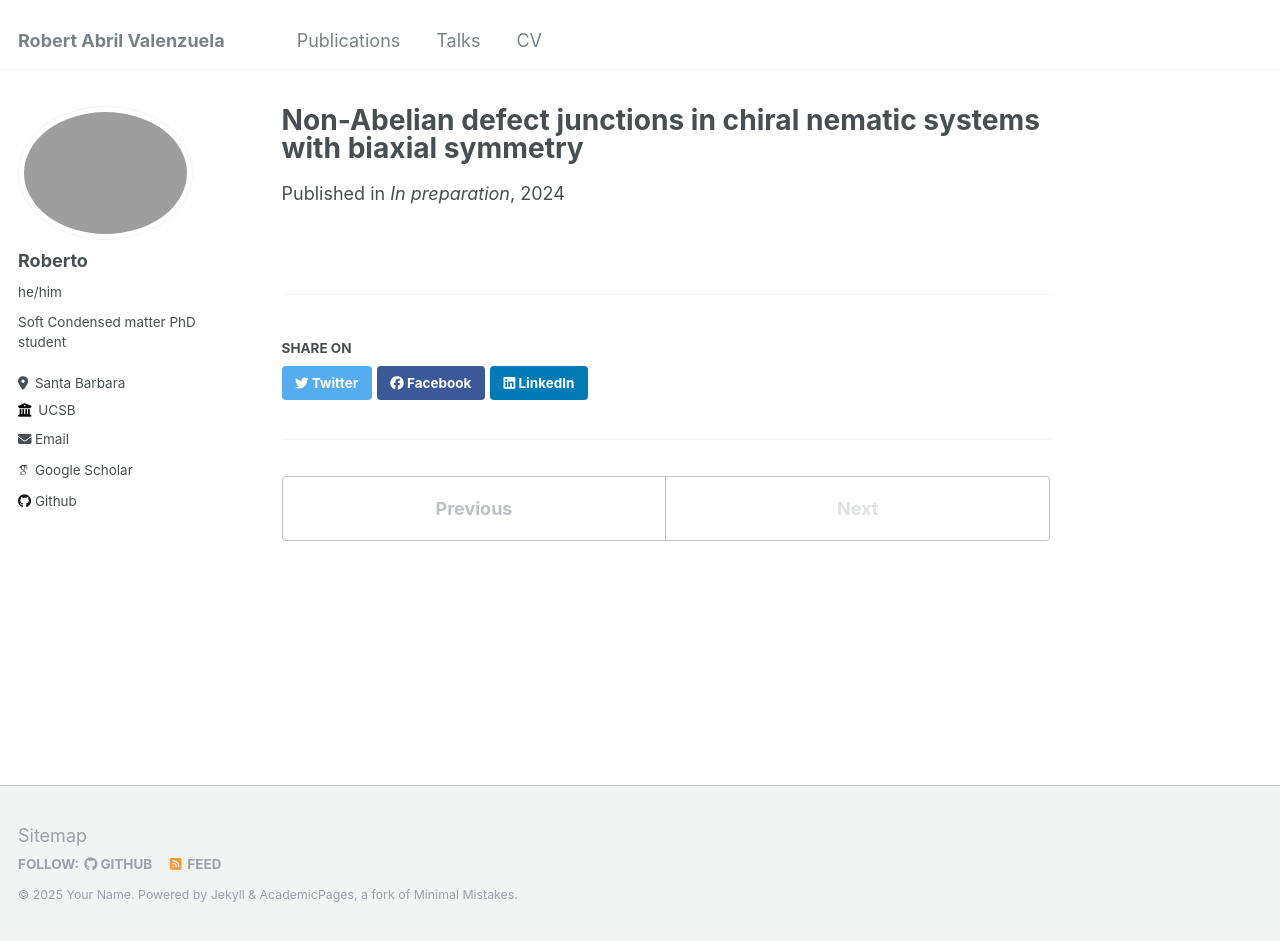
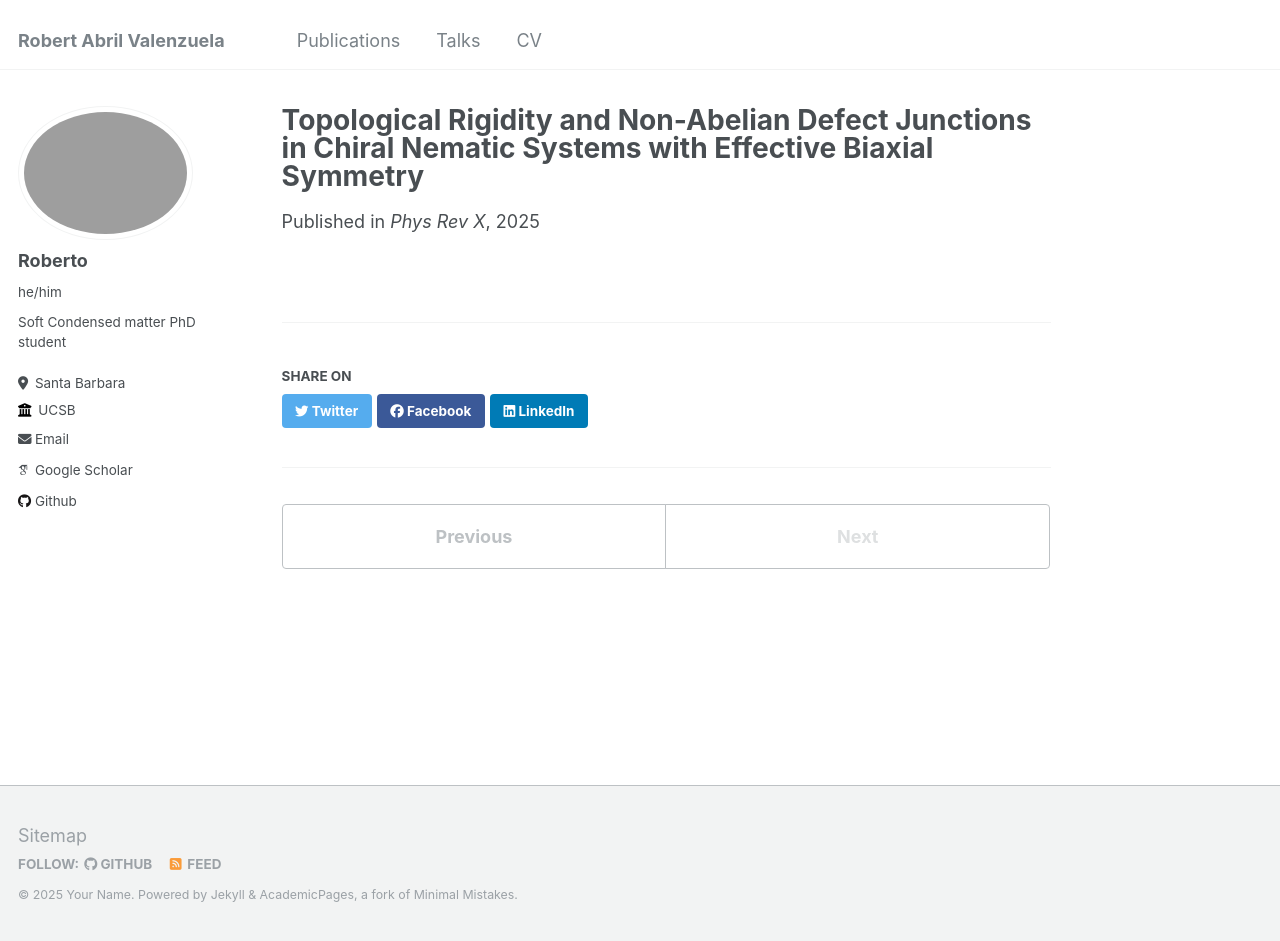
Before and after one commit to rabril/rabril.github.io, a Jekyll site: the page built from _publications/BiaxialPaper.md, in a window 1280 px wide and 941 px high. Built offline with Jekyll 4.4.1, drawn with Linux system fonts in a browser that asks for light colours; some web fonts are replaced.

Commit message:
Update BiaxialPaper.md

```diff
--- a/_publications/BiaxialPaper.md
+++ b/_publications/BiaxialPaper.md
@@ -1,8 +1,9 @@
 ---
-title: "Non-Abelian defect junctions in chiral nematic systems with biaxial symmetry"
+title: "Topological Rigidity and Non-Abelian Defect Junctions in Chiral Nematic Systems with Effective Biaxial Symmetry"
 collection: publications
 permalink: /publication/BiaxialPaper
-excerpt: 'In this paper we investigate non-Abelian structural signatures in Chiral liquid crystals and use biaxial nematics to explain such structures.'
-date: 2024-12-31
-venue: 'In preparation'
+excerpt: 'In this paper we study topologically stable, non-Abelian structures in Chiral liquid crystals.'
+date: 2025-03-01
+venue: Phys Rev X
+paperurl: https://journals.aps.org/prx/abstract/10.1103/PhysRevX.15.021036
 ---
```
